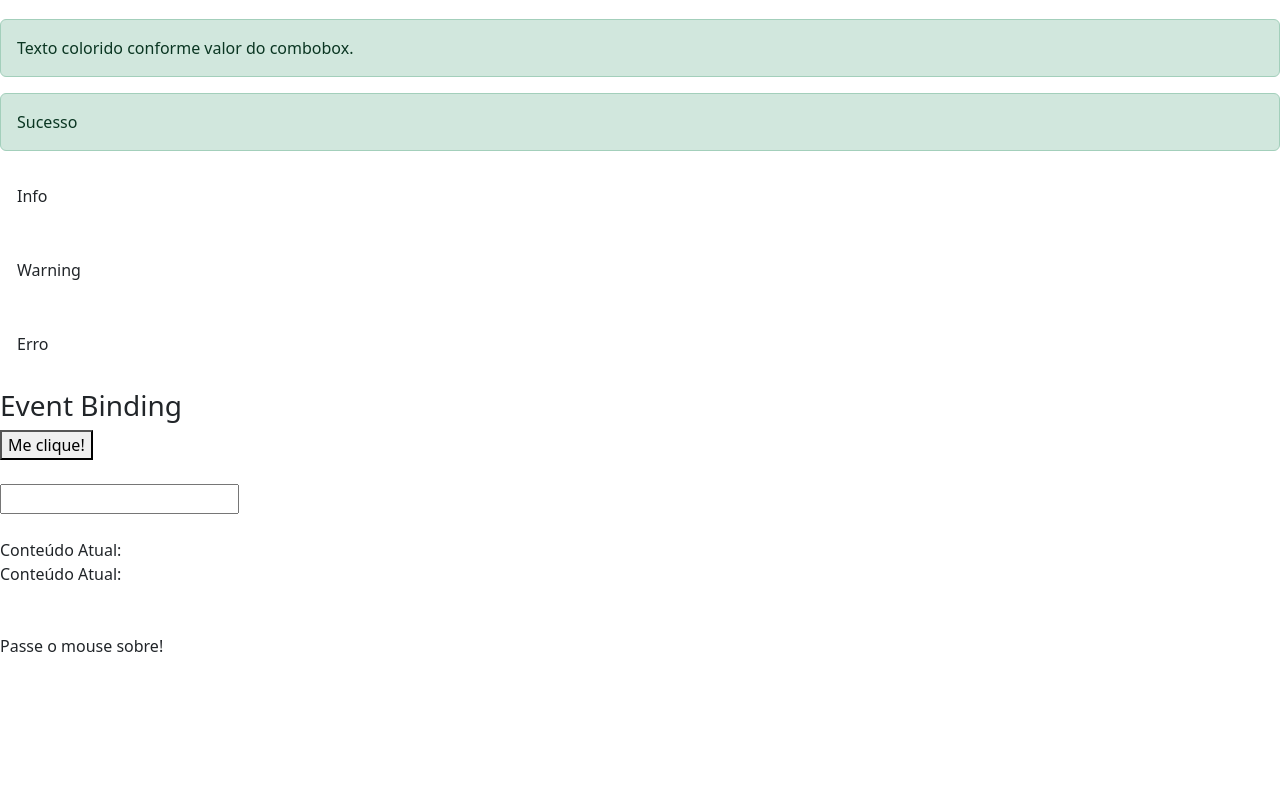
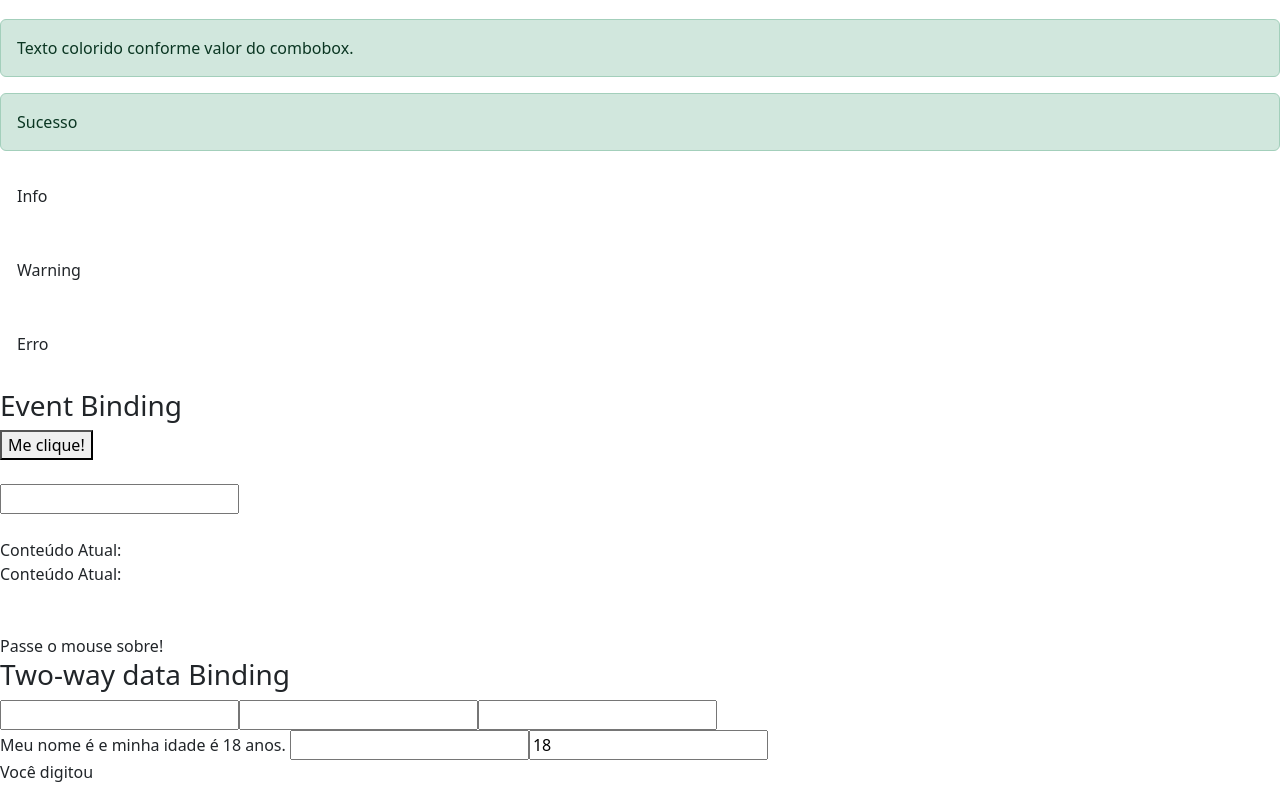
Before and after one commit to netodeolino/curso-angular-2, an Angular app in the folder data-binding/: page / in a window 1280 px wide. Shown: the part 616-1416 px from the top of the page. Before the commit the page ends 1274 px from the top, so only its background shows below. Built offline with nearby package versions, Linux system fonts and the light colour scheme.

Commit message:
28-03-2017

```diff
--- a/data-binding/src/app/data-binding/data-binding.component.html
+++ b/data-binding/src/app/data-binding/data-binding.component.html
@@ -92,3 +92,42 @@
     </div>
   </article>
 </section>
+
+
+<section class="two-way-binding">
+  <article>
+    <h3>Two-way data Binding</h3>
+    <div>
+
+      <!-- Forma 1 -->
+      <input type="text"
+      [value]="nome"
+      (input)="nome = $event.target.value"
+      >
+
+      <!-- Forma 2 -->
+      <input type="text"
+      [ngModel]="nome"
+      (ngModelChange)="nome = $event"
+      >
+
+      <!-- Forma 3 -->
+      <input type="text"
+      [(ngModel)]="nome"
+      >
+
+      <div>
+        Meu nome é {{ pessoa.nome }} e minha idade é {{ pessoa.idade }} anos.
+        <input type="text"
+        [(ngModel)]="pessoa.nome"
+        >
+
+        <input type="text"
+        [(ngModel)]="pessoa.idade"
+        >
+      </div>
+
+      <p>Você digitou {{ nome }}</p>
+    </div>
+  </article>
+</section>
--- a/data-binding/src/app/data-binding/data-binding.component.ts
+++ b/data-binding/src/app/data-binding/data-binding.component.ts
@@ -15,6 +15,8 @@ export class DataBindingComponent implements OnInit {
   //conteudoAtual : string = '';
   conteudoSalvo : string = '';
   isMouseOver = false;
+  nome: string = '';
+  pessoa = {nome: '', idade: 18};
 
   getValor () {
     return 45;
```
